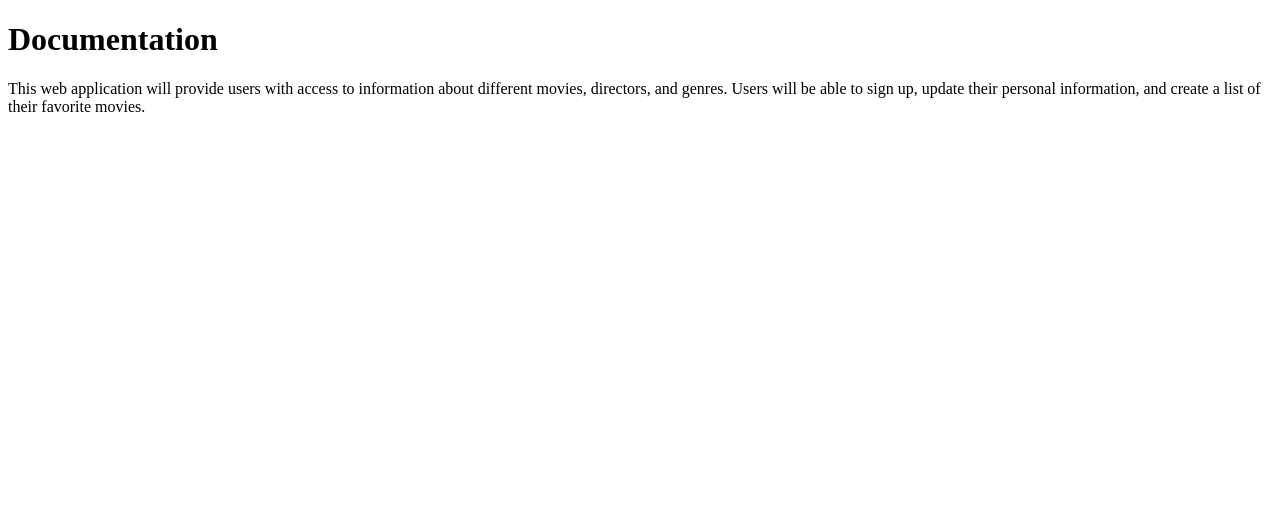
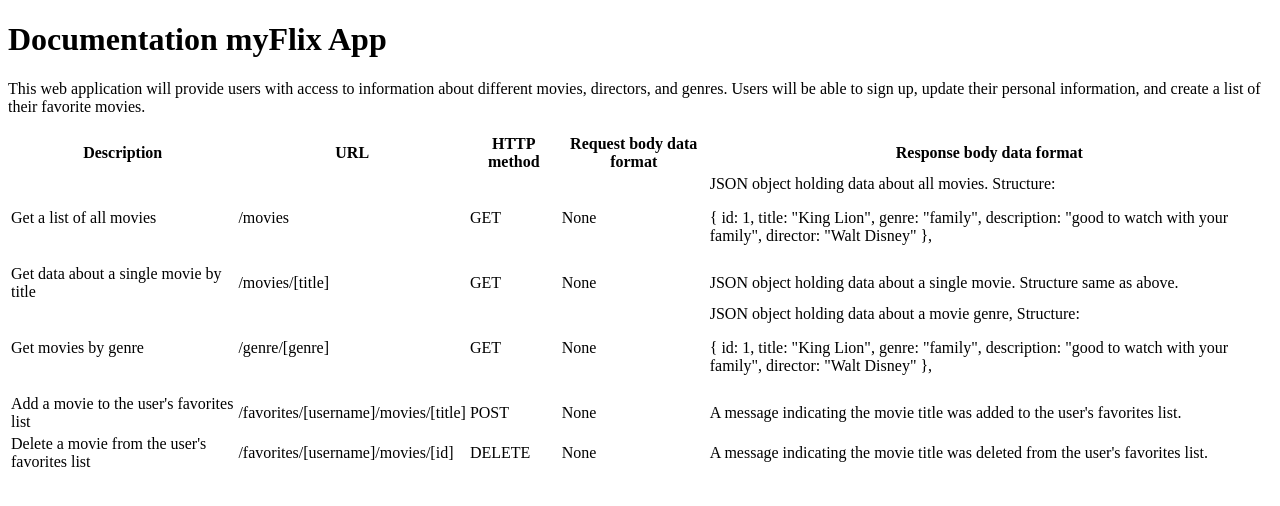
Before and after one commit to erdmanne/myFlix2, a website: page public/documentation.html in a window 1280 px wide. Drawn offline with Linux system fonts and the light colour scheme.

Commit message:
zwischenstand inkl. documation for task 2.5

```diff
--- a/package.json
+++ b/package.json
@@ -7,8 +7,10 @@
     "animate.css": "^3.7.2",
     "body-parser": "^1.19.0",
     "express": "^4.17.1",
+    "init": "^0.1.2",
     "lodash": "^4.17.15",
-    "morgan": "^1.9.1"
+    "morgan": "^1.9.1",
+    "uuid": "^7.0.2"
   },
   "devDependencies": {},
   "scripts": {
--- a/public/documentation.html
+++ b/public/documentation.html
@@ -1,15 +1,84 @@
 <!DOCTYPE html>
 <html>
   <head>
-    <meta charset="utf-8">
+    <meta charset="utf-8" />
     <title>My Flix</title>
   </head>
   <body>
-    <h1>Documentation</h1>
-    <p>This web application will provide users with access to information
-    about different movies, directors, and genres. Users will be able to sign
-    up, update their personal information, and create a list of their favorite
-    movies.
+    <h1>Documentation myFlix App</h1>
+    <p>
+      This web application will provide users with access to information about
+      different movies, directors, and genres. Users will be able to sign up,
+      update their personal information, and create a list of their favorite
+      movies.
     </p>
+    <table>
+      <thread>
+        <tr>
+          <th>Description</th>
+          <th>URL</th>
+          <th>HTTP method</th>
+          <th>Request body data format</th>
+          <th>Response body data format</th>
+        </tr>
+      </thread>
+
+      <tr>
+        <td>Get a list of all movies</td>
+        <td>/movies</td>
+        <td>GET</td>
+        <td>None</td>
+        <td>
+          JSON object holding data about all movies. Structure:
+          <p>
+            { id: 1, title: "King Lion", genre: "family", description: "good to
+            watch with your family", director: "Walt Disney" },
+          </p>
+        </td>
+      </tr>
+      <tr>
+        <td>Get data about a single movie by title</td>
+        <td>/movies/[title]</td>
+        <td>GET</td>
+        <td>None</td>
+        <td>
+          JSON object holding data about a single movie. Structure same as
+          above.
+        </td>
+      </tr>
+      <tr>
+        <td>Get movies by genre</td>
+        <td>/genre/[genre]</td>
+        <td>GET</td>
+        <td>None</td>
+        <td>
+          JSON object holding data about a movie genre, Structure:
+          <p>
+            { id: 1, title: "King Lion", genre: "family", description: "good to
+            watch with your family", director: "Walt Disney" },
+          </p>
+        </td>
+      </tr>
+      <tr>
+        <td>Add a movie to the user's favorites list</td>
+        <td>/favorites/[username]/movies/[title]</td>
+        <td>POST</td>
+        <td>None</td>
+        <td>
+          A message indicating the movie title was added to the user's favorites
+          list.
+        </td>
+      </tr>
+      <tr>
+        <td>Delete a movie from the user's favorites list</td>
+        <td>/favorites/[username]/movies/[id]</td>
+        <td>DELETE</td>
+        <td>None</td>
+        <td>
+          A message indicating the movie title was deleted from the user's
+          favorites list.
+        </td>
+      </tr>
+    </table>
   </body>
 </html>
```
Also changed, not shown: index.js (+151 -19 lines), 1 other file.
